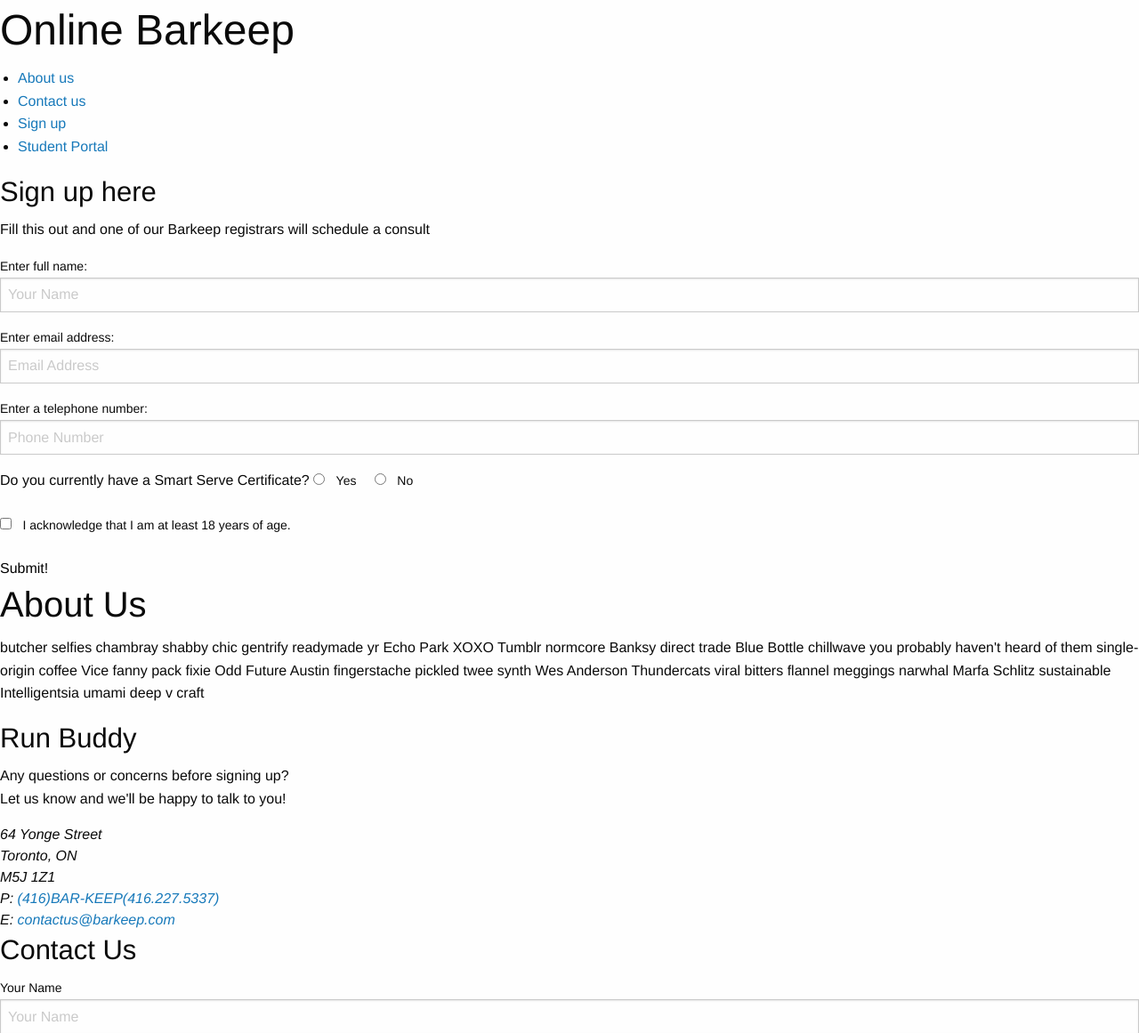
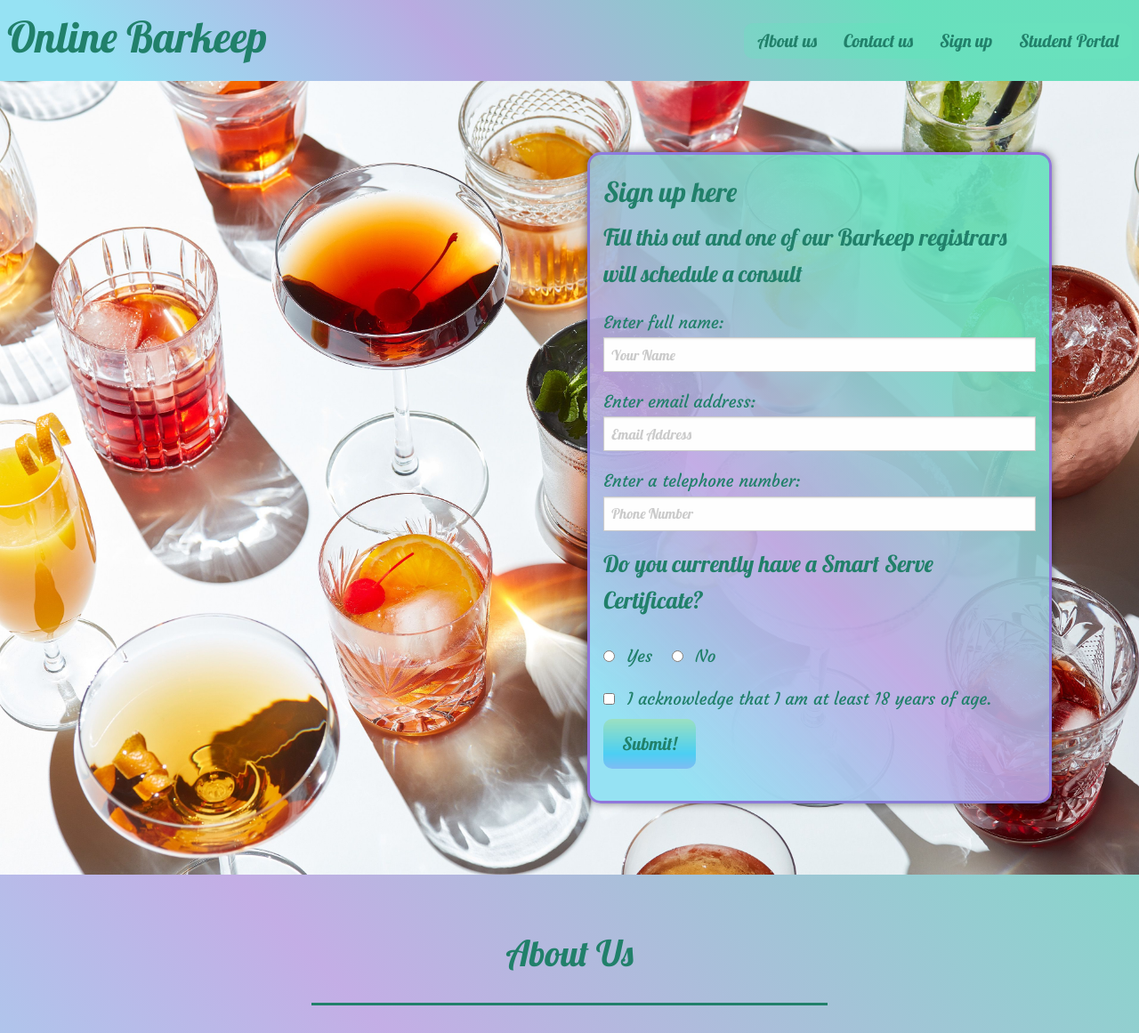
Before and after one commit to uoft-project1-group5/cocktail-map, a plain HTML site: page index.html in a window 1280 px wide. Shown: the top 1161 px of the page at 89% size. Drawn offline with nearby package versions, Linux system fonts and the light colour scheme.

Commit message:
add css style to html

```diff
--- a/assets/css/styles.css
+++ b/assets/css/styles.css
@@ -0,0 +1,131 @@
+:root {
+    --darkblue: #21806a;
+    --gradient: linear-gradient(45deg, #96e2f3 10%, #cba1e0bf 40%, #5fe8afb8 80%);
+}
+
+.top-bar {
+    background-color: #86bff1ab;
+    background-image: var(--gradient);
+}
+
+.menu {
+    background-image: linear-gradient(45deg, #80d1c8 0%, #68dfbd 40%, #69e1bd 80%);
+    border-radius: 10px;
+}
+
+.menu li {
+    border-radius: 10px;
+}
+
+.menu li a {
+    color: var(--darkblue);
+    padding: 10px 15px;
+    font-weight: lighter;
+    font-size: 1.55vw;
+    transition: all .5s ease-out;
+}
+
+.menu li a:hover {
+    background: #cba1e0bf;
+    border-radius: 15px;
+    text-shadow: none;
+}
+
+body {
+    font-family: 'Lobster', cursive;
+    font-size: 26px;
+    line-height: 1.8;
+    color: var(--darkblue);
+    background-color: #86bff1ab;
+    background-image: var(--gradient);
+}
+
+h1, h2, h3 {
+    font-family: 'Lobster', cursive;
+}
+
+.hero {
+    background-image: url("../images/hero.jpg");
+    background-size: cover;
+}
+
+.hero-form {
+    border: 3px solid rgba(141, 98, 221, 0.8);
+    background-color: #86bff1ab;
+    background-image: var(--gradient);
+    padding: 20px;
+    color: var(--secondary-color);
+    width: 90%;
+    margin: 3.5%;
+    border-radius: 15px;
+    box-shadow: 0 0 10px rgba(0,0,0,0.5);
+}
+
+label {
+    font-size: 19px;
+    font-family: 'Courgette', cursive;
+    color: var(--darkblue);
+}
+
+.button {
+    background-color: #ef95f3;
+    background-image: linear-gradient(45deg, #ef95f3 0%, #4bcff3 52%, #87f1b6cf 90%);
+    transition: all .5s ease-out;
+    background-size: 1px 100px;
+    background-position: 0 -10px;
+    border-radius: 10px;
+    color: var(--darkblue);
+}
+
+.button:hover {
+    background-position: 1px -50px;
+    color: var(--darkblue);
+}
+
+.button:focus {
+    outline: none;
+}
+
+section{
+    padding: 60px;
+}
+
+.section-title {
+    font-size: 48px;
+    border-bottom: 3px solid var(--darkblue);
+    color: var(--darkblue);
+    padding-bottom: 20px;
+    text-align: center;
+    margin: 0 auto 35px auto;
+    width: 50%;
+}
+
+.information {
+    width: 100%;
+}
+
+.information input, .information textarea {
+    border: 1px solid var(--darkblue);
+    display: block;
+    padding: 7px 15px;
+    font-size: 16px;
+    color: var(--darkblue);
+    width: 100%;
+    margin-bottom: 15px;
+    margin-top: 5px;
+    border-radius: 10px;
+    background-color: rgba(255,255,255, 0.75);
+}
+
+.information p, .information address, .information address a {
+    margin: 20px 0;
+    line-height: 1.5;
+    font-size: 19px;
+    font-style: normal;
+    color: var(--darkblue);
+    font-family: 'Courgette', cursive;
+}
+
+.map {
+   padding: 5vw;
+}
--- a/index.html
+++ b/index.html
@@ -1,45 +1,20 @@
 <!DOCTYPE html>
 <html lang="en">
-
 <head>
     <meta charset="UTF-8">
     <meta name="viewport" content="width=device-width, initial-scale=1.0">
-    <title>Cocktail Map</title>
-    <link rel="stylesheet" href="./assets/css/styles.css">
-    <!-- Compressed Foundation CSS -->
-    <link rel="stylesheet" href="https://cdn.jsdelivr.net/npm/foundation-sites@6.6.3/dist/css/foundation.min.css"
-        integrity="sha256-ogmFxjqiTMnZhxCqVmcqTvjfe1Y/ec4WaRj/aQPvn+I=" crossorigin="anonymous">
-</head>
-
-<body>
-    <header>
-        <!-- Insert header here -->
-    </header>
-
-    <main>
-    </main>
-
-    <footer>
-        <!-- Insert footer here -->
-    </footer>
-
-    <script src="./assets/js/scripts.js"></script>
-    <!-- Compressed Foundation JS -->
-    <script src="https://cdn.jsdelivr.net/npm/foundation-sites@6.6.3/dist/js/foundation.min.js"
-        integrity="sha256-pRF3zifJRA9jXGv++b06qwtSqX1byFQOLjqa2PTEb2o=" crossorigin="anonymous"></script>
-</body>
-
-<head>
-    <meta charset="UTF-8">
-    <meta name="viewport" content="width=device-width, initial-scale=1.0">
+    <link href="https://fonts.googleapis.com/css2?family=Courgette&family=Lobster&display=swap" rel="stylesheet">
+    <link rel="stylesheet" href="https://cdn.jsdelivr.net/npm/foundation-sites@6.6.3/dist/css/foundation.min.css" integrity="sha256-ogmFxjqiTMnZhxCqVmcqTvjfe1Y/ec4WaRj/aQPvn+I=" crossorigin="anonymous">
+    <link rel="stylesheet" href="./Assets/css/styles.css" />
     <title>Online Barkeep</title>
 </head>
 <body>
     <!--header/navigation bar-->
     <header>
-        <h1>Online Barkeep</h1>
-        <nav>
-            <ul>
+        <div class="top-bar">
+            <h1 class="top-bar-left">Online Barkeep</h1>
+            <nav class="top-bar-right">
+                <ul class="menu">
                     <li>
                         <a href="#about-us">About us</a>
                     </li>
@@ -54,24 +29,37 @@
                     </li>
                 </ul>
             </nav>
+        </div>
     </header>
 
+
     <!--hero/jumbotron-->
-    <section class="hero">
+    <section class="hero grid-x grid-padding-x align-right">
+        <div class="cell small-6">
+            <div class="grid-x grid-padding-x align-left">
+                <div class = "cell hero-form">
                     <h3 id="#Sign-up">Sign up here</h3>
-        <div class="hero-form">
                     <p>Fill this out and one of our Barkeep registrars will schedule a consult</p>
                     <form>
+                        <div class="grid-x grid-padding-x">
+                            <div class="cell">
                                 <label for="name">Enter full name:</label>
                                 <input type="text" placeholder="Your Name" name="name" id="name" class="form-input">
+                            </div>
 
+                            <div class="cell">
                                 <label for="email">Enter email address:</label>
                                 <input type="text" placeholder="Email Address" name="email" id="email" class="form-input">
+                            </div>
 
+                            <div class="cell">
                                 <label for="phone">Enter a telephone number:</label>
                                 <input type="text" placeholder="Phone Number" name="phone" id="phone" class="form-input">
-                <p>
-                Do you currently have a Smart Serve Certificate?
+                            </div>
+
+                            <div class="cell">
+                                <p>Do you currently have a Smart Serve Certificate?</p>
+                                    <div>
                                         <span class="radio-wrapper">
                                             <input type="radio" name="certificate-confirm" id="certificate-yes" />
                                             <label for="certificate-yes">Yes</label>
@@ -80,28 +68,36 @@
                                             <input type="radio" name="certificate-confirm" id="certificate-no" />
                                             <label for="certificate-no">No</label>
                                         </span>
-                </p>
-                <p>
+                                    </div>
+                            </div>
+
+                            <div class="cell">
                                 <span class="checkbox-wrapper">
                                     <input type="checkbox" name="age-confirm" id="checkbox" />
                                     <label for="checkbox">I acknowledge that I am at least 18 years of age.</label>
                                 </span>
-                </p>
+                            </div>
 
-                <button type="submit">
+                            <div class="cell">
+                                <button class="button large" type="submit">
                                     Submit!
                                 </button>
+                            </div>
+                        </div>
                     </form>
+                </div>
+
+            </div>
         </div>
     </section>
 
     <!--About Us Section-->
-    <section id="#about-us">
-        <div class="">
-            <h2 class="">About Us</h2>
+    <section id="about-us" class="grid-x grid-padding-x center">
+        <div class="cell section-title">
+            <h2>About Us</h2>
         </div>
 
-        <div class="">
+        <div class="cell small-12">
             <p>
                 butcher selfies chambray shabby chic gentrify readymade yr Echo Park XOXO Tumblr normcore Banksy direct trade Blue Bottle chillwave you probably haven't heard of them single-origin coffee Vice fanny pack fixie Odd Future Austin fingerstache pickled twee synth Wes Anderson Thundercats viral bitters flannel meggings narwhal Marfa Schlitz sustainable Intelligentsia umami deep v craft
             </p>
@@ -110,9 +106,12 @@
 
     <!--Contact Us Section-->
 
-    <section id="#contact-us" class="">
-        <div class="">
-            <div>
+    <section id="contact-us" class="grid-x grid-padding-x">
+        <div class="cell section-title">
+            <h2>Reach Out</h2>
+        </div>
+        <div class="grid-x grid-padding-x information">
+            <div class="cell small-4">
                 <h3>Run Buddy</h3>
                 <p>
                   Any questions or concerns before signing up?
@@ -127,10 +126,9 @@
                   P: <a href="tel:416.227.5337">(416)BAR-KEEP(416.227.5337)</a><br />
                   E: <a href="mailto://contactus@barkeep.com">contactus@barkeep.com</a>
                 </address>
-
             </div>
 
-            <div class="">
+            <div class="cell small-3">
                 <h3>Contact Us</h3>
                 <form>
                   <label for="contact-name">Your Name</label>
@@ -139,24 +137,27 @@
                   <label for="contact-message">Message</label>
                   <textarea id="contact-message" placeholder="Message"></textarea>
 
-                <button type="submit">Submit</button>
+                  <button class="button large" type="submit">Submit</button>
                 </form>
             </div>
 
-            <iframe
+            <div class="cell small-5">
+                <iframe class="map"
                 src="https://www.google.com/maps/embed?pb=!1m14!1m12!1m3!1d12182.30520634488!2d-74.0652613!3d40.2407219!2m3!1f0!2f0!3f0!3m2!1i1024!2i768!4f13.1!5e0!3m2!1sen!2sus!4v1561060983193!5m2!1sen!2sus"
-              frameborder="0" style="border:0" allowfullscreen></iframe>
+                frameborder="0" style="border:0" allowfullscreen>
+                </iframe>
+            </div>
         </div>
     </section>
 
     <!--footer-->
-    <footer>
-        <div class="">
-            <h2>Mix and Drink Responsibly❤️</h2>
-        </div>
-            <div>
+    <footer class="grid-x grid-padding-x">
+        <h3 class="cell small-9">Mix and Drink Responsibly❤️</h3>
+        <div class="grid-x grid-padding-x align-middle">
             &copy; 2021 Online Barkeep, Inc.
         </div>
     </footer>
+
+    <script></script>
 </body>
 </html>
```
Also changed, not shown: student-portal.html (+33 -18 lines). Lines whose indentation alone changed are shown as unchanged.
